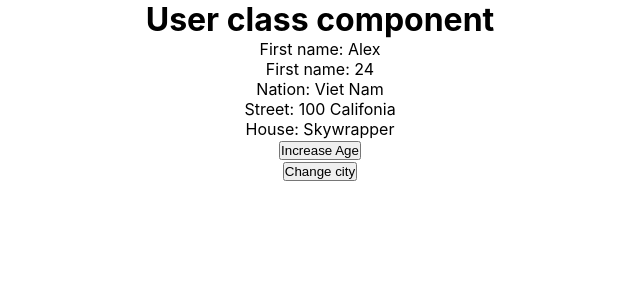
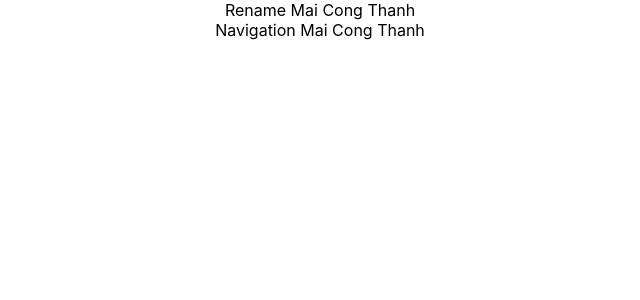
Before and after one commit to EricMai2112/practice-react, a React (Create React App) app in the folder CaiDatMoiTruong/beginner/: page / in a window 1280 px wide. Shown: the top 300 px of the page, without its empty margins (320-960 px from the left). Built offline with nearby package versions, Linux system fonts and the light colour scheme.

Commit message:
Custom hooks

```diff
--- a/CaiDatMoiTruong/beginner/src/App.js
+++ b/CaiDatMoiTruong/beginner/src/App.js
@@ -15,6 +15,8 @@ import Composition from './InheritanceAndComposition/Composition'
 import FilterableProductable from './ThinkingInReact/FilterableProductable'
 import Cart from './Cart'
 import User from './User'
+import Navigation from './CustomHook/Navigation'
+import Rename from './CustomHook/Rename'
 
 function App() {
   return (
@@ -39,7 +41,9 @@ function App() {
       {/* <CongTruNhanChia />
       <TodoList /> */}
       {/* <User.class /> */}
-      <User />
+      {/* <User /> */}
+      <Rename />
+      <Navigation />
     </div>
   )
 }
--- /dev/null
+++ b/CaiDatMoiTruong/beginner/src/CustomHook/Navigation.jsx
@@ -0,0 +1,8 @@
+import React from 'react'
+import useUser from './useUser'
+
+export default function Navigation() {
+  const name = useUser()
+
+  return <div>Navigation {name?.name}</div>
+}
--- /dev/null
+++ b/CaiDatMoiTruong/beginner/src/CustomHook/Rename.jsx
@@ -0,0 +1,8 @@
+import React from 'react'
+import useUser from './useUser'
+
+export default function Rename() {
+  const name = useUser()
+
+  return <div>Rename {name?.name}</div>
+}
--- /dev/null
+++ b/CaiDatMoiTruong/beginner/src/CustomHook/api.js
@@ -0,0 +1,14 @@
+export const getUser = () => {
+  return new Promise((resolve) => {
+    setTimeout(() => {
+      resolve({
+        data: {
+          name: 'Mai Cong Thanh',
+          age: 20,
+          address: 'Ho Chi Minh'
+        },
+        status: 200
+      })
+    }, 1500)
+  })
+}
--- /dev/null
+++ b/CaiDatMoiTruong/beginner/src/CustomHook/useUser.jsx
@@ -0,0 +1,13 @@
+import React, { useEffect, useState } from 'react'
+import { getUser } from './api'
+
+export default function useUser() {
+  const [name, setName] = useState()
+
+  useEffect(() => {
+    getUser().then((res) => {
+      setName(res.data)
+    })
+  }, [])
+  return name
+}
```
